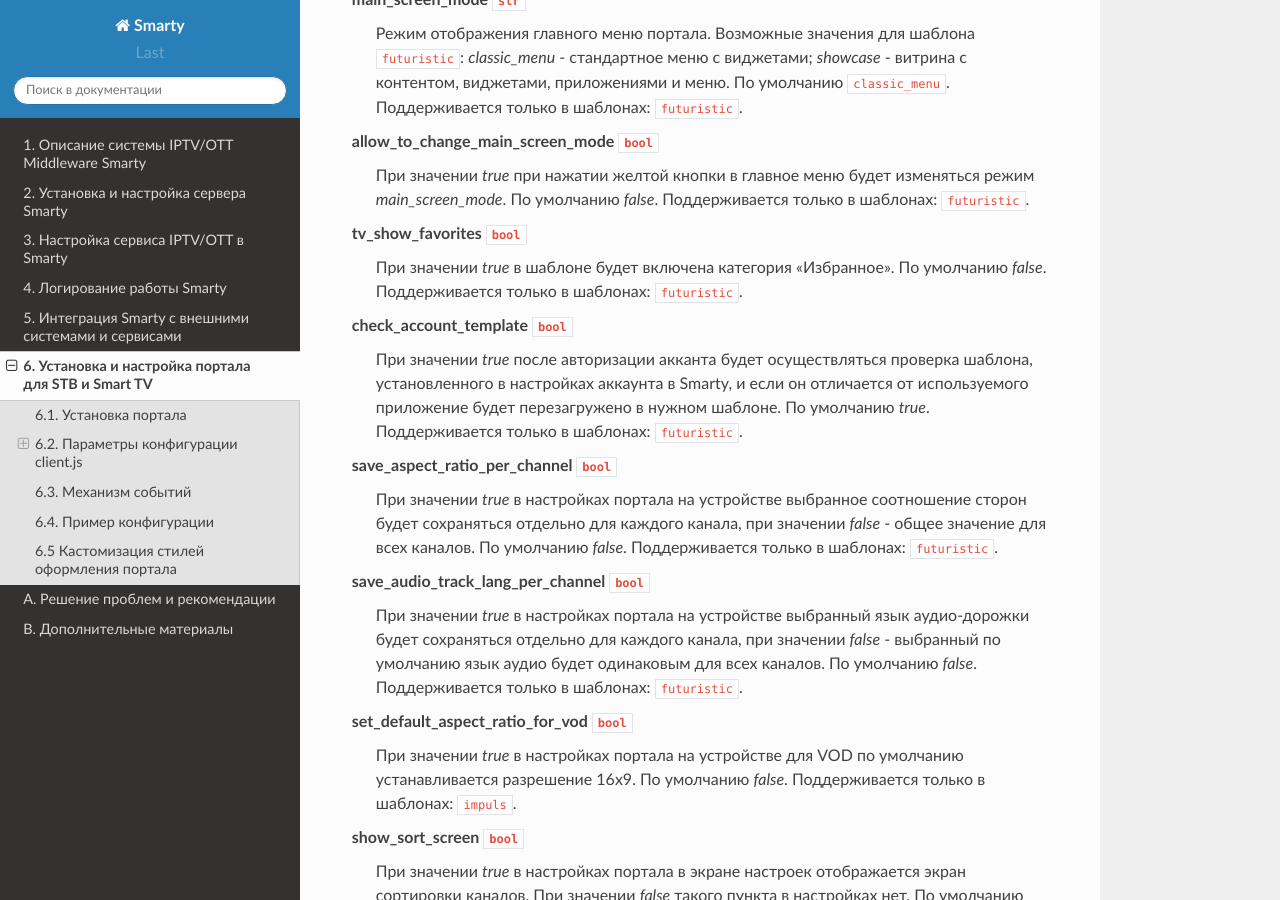
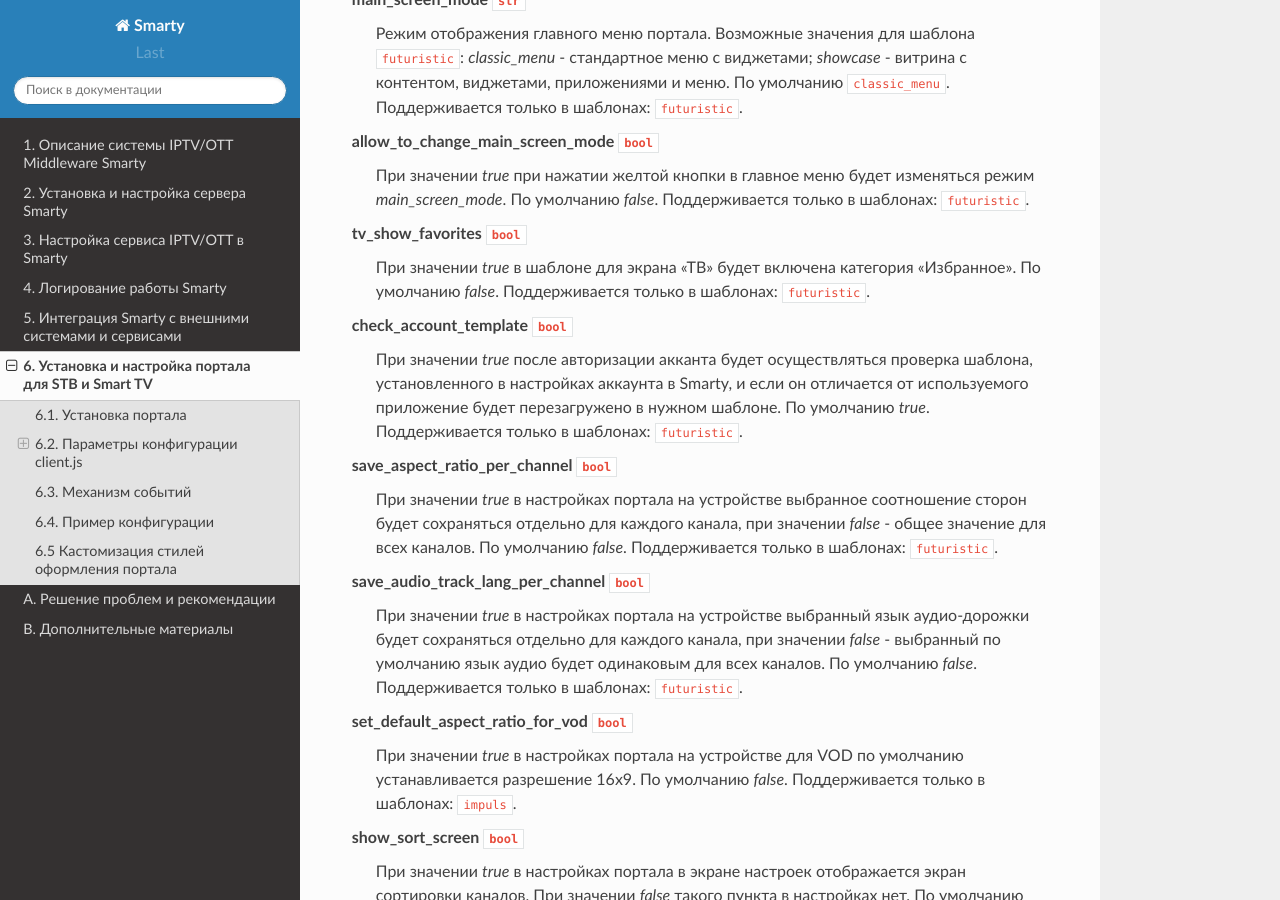
Before and after one commit to sergey-yakovlev/smarty-docs, a Sphinx documentation site: the page built from source/portal_setup.rst, in a window 1280 px wide and 900 px high, scrolled down 8253 px. Built offline with Sphinx 7.4.7 and the Read the Docs theme 2.0.0, drawn with Linux system fonts in a browser that asks for light colours.

Commit message:
Update portal_setup.rst

```diff
--- a/source/portal_setup.rst
+++ b/source/portal_setup.rst
@@ -406,7 +406,7 @@ allow_to_change_main_screen_mode ``bool``
     Поддерживается только в шаблонах: ``futuristic``.
 
 tv_show_favorites ``bool``
-    При значении *true* в шаблоне будет включена категория "Избранное".
+    При значении *true* в шаблоне для экрана "ТВ" будет включена категория "Избранное".
     По умолчанию *false*.
     Поддерживается только в шаблонах: ``futuristic``.
 
```
